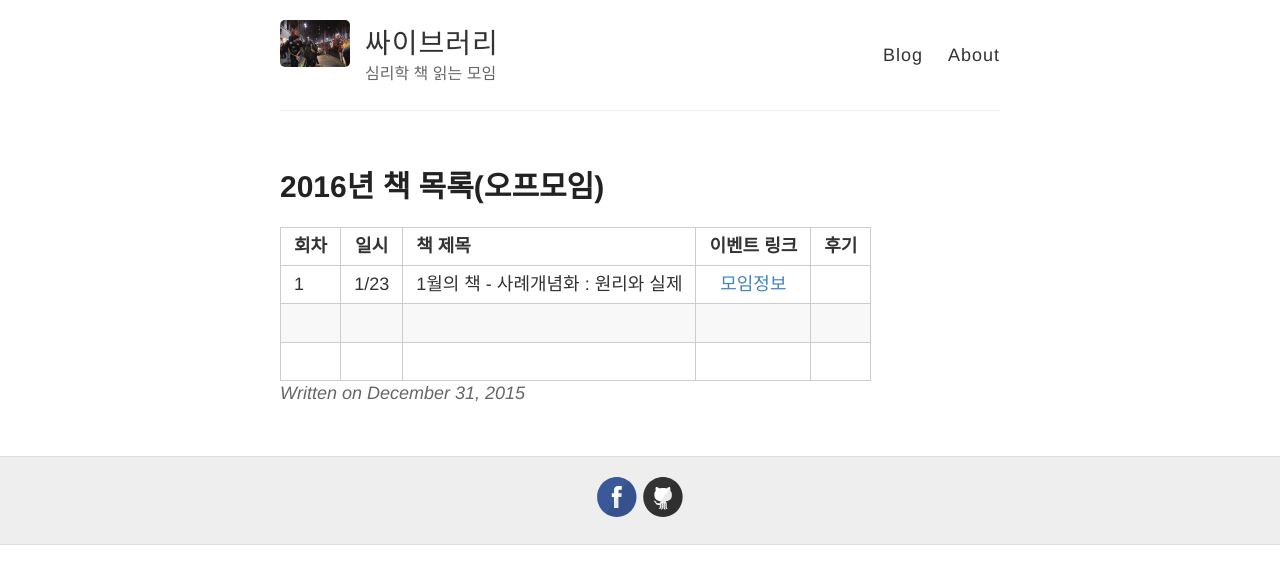
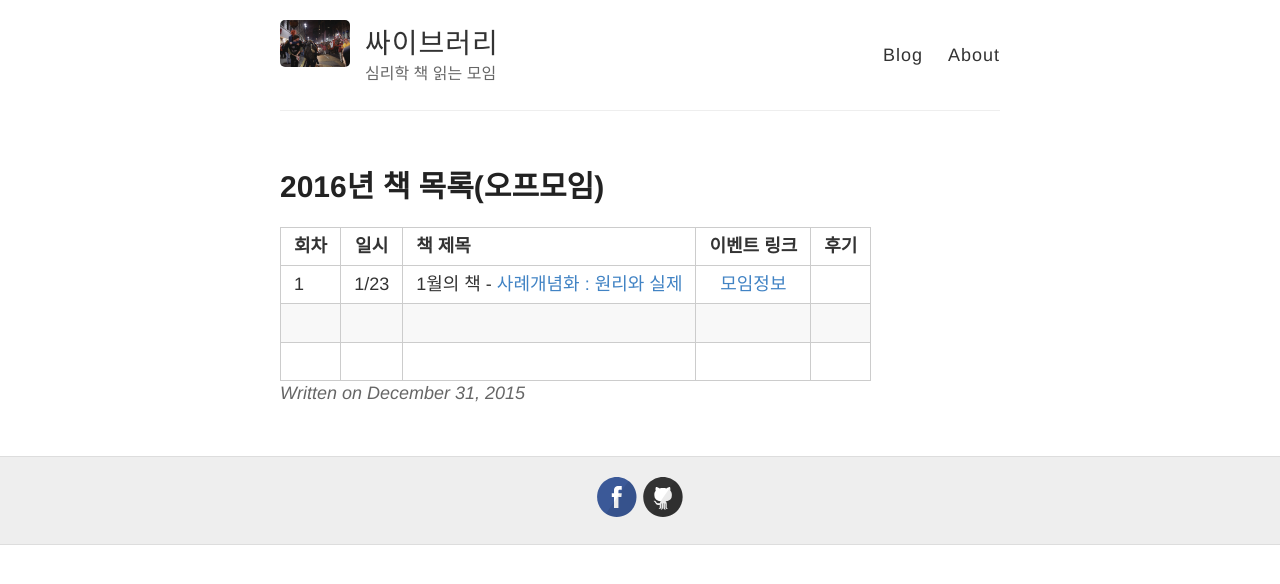
Before and after one commit to psybrary/psybrary.github.io, a Jekyll site: the page built from _posts/2015-12-31-LIST2016.md, in a window 1280 px wide. Shown: the top 584 px of the page. Built offline with Jekyll 4.4.1, drawn with Linux system fonts in a browser that asks for light colours; Markdown is read by kramdown in place of the engine named in the settings; part of the change alters nothing that is shown.

```diff
--- a/_posts/2015-12-31-LIST2016.md
+++ b/_posts/2015-12-31-LIST2016.md
@@ -6,6 +6,6 @@ title: 2016년 책 목록(오프모임)
 
 | 회차   | 일시   | 책 제목                                   | 이벤트 링크  |              후기                    |
 | ----- |:------:| :-------------------------------------|:-------:|:---------------------------------------- |
-| 1  | 1/23 | 1월의 책 - 사례개념화 : 원리와 실제 | [모임정보](https://www.facebook.com/events/192631614410955/)  |  |
+| 1  | 1/23 | 1월의 책 - [사례개념화 : 원리와 실제](http://www.aladin.co.kr/shop/wproduct.aspx?ItemId=961378) | [모임정보](https://www.facebook.com/events/192631614410955/)  |  |
 |   |    |  |  |  |
 |   |    |  |  |  |
```
